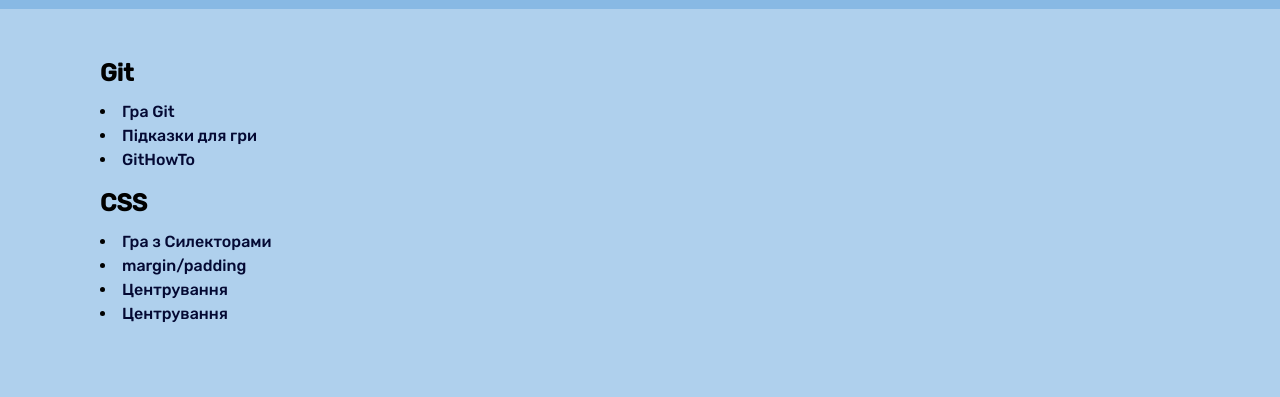
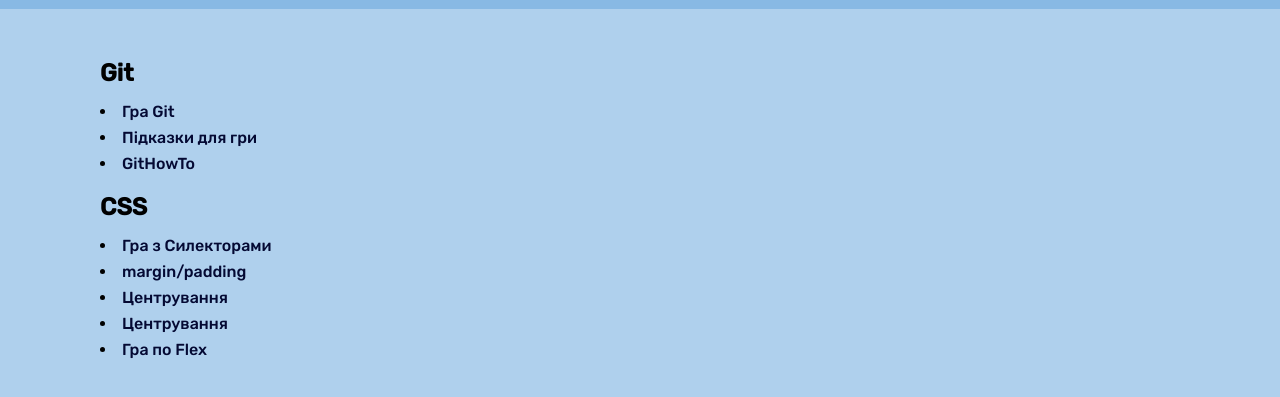
Before and after one commit to SlavaAndreievvvv/studing-in-megre-links, a plain HTML site: page index.html in a window 1280 px wide. Shown: the part 91-488 px from the top of the page. Drawn offline with Linux system fonts and the light colour scheme.

Commit message:
add flex

```diff
--- a/index.html
+++ b/index.html
@@ -44,6 +44,7 @@
               >Центрування</a
             >
           </li>
+          <li><a href="https://flexboxfroggy.com/#ru">Гра по Flex</a></li>
         </ul>
       </div>
     </div>
--- a/styles.css
+++ b/styles.css
@@ -39,7 +39,7 @@ h2 {
  }
 
 li {
-  margin-bottom: 5px;
+  margin-bottom: 7px;
 }
 
 a {
```
